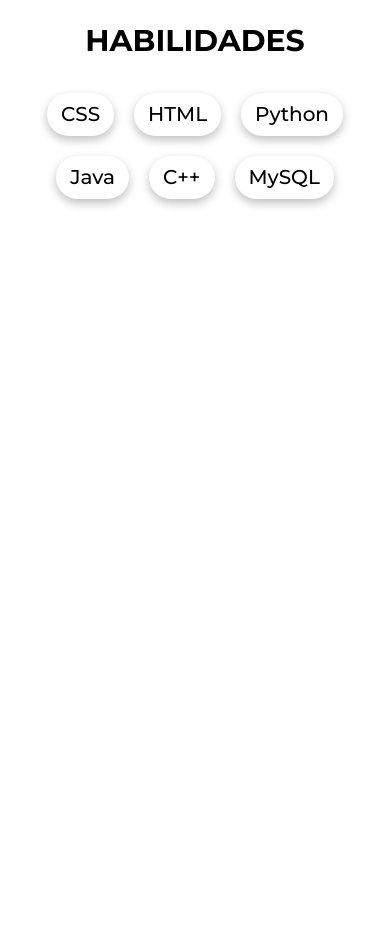
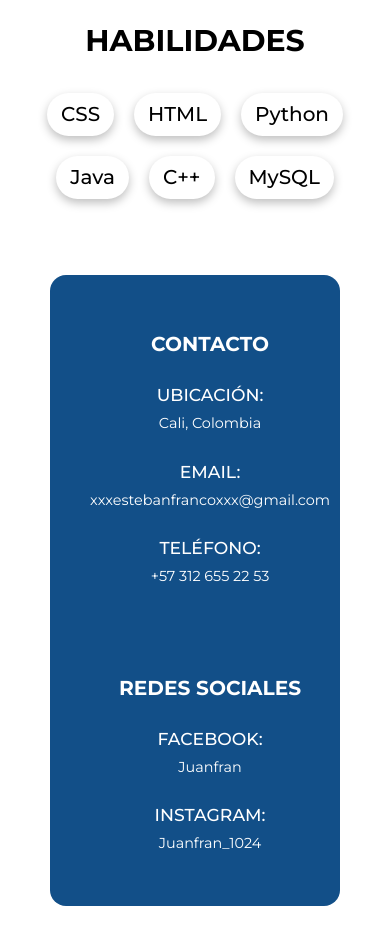
Before and after one commit to Juanfran24/Juanfran24.github.io, a plain HTML site: page index.html in a window 390 px wide. Shown: the part 1654-2585 px from the top of the page. Before the commit the page ends 1954 px from the top, so only its background shows below. Drawn offline with nearby package versions, Linux system fonts and the light colour scheme.

Commit message:
new changes web page

```diff
--- /dev/null
+++ b/css/contact.css
@@ -0,0 +1,73 @@
+/* configuracion para escritorio */
+
+.contact-data{
+    display: grid;
+    grid-template-columns: 1fr 1fr;
+    background-color: var(--primary-color);
+    color: var(--text-color-inverse);
+    margin: 10px 100px;
+    padding: 10px;
+    border-radius: 1em;
+}
+
+.contact-data h2{
+    font-size: 2.5em;
+}
+
+.contact-data a{
+    color: var(--text-color-inverse);
+}
+
+.contact-data a:hover{
+    color: var(--secundary-color);
+}
+
+.contact-data h3{
+    font-weight: 500;
+    margin-bottom: 10px;
+    margin-top: 30px;
+}
+
+.contact-data-contacto {
+    padding: 50px;
+    margin: auto;
+}
+
+
+.contact-data-redes{
+    padding: 50px;
+    margin: 0 auto;
+}
+
+/* configuracion para moviles */
+
+@media (max-width: 950px){
+    .contact-data{
+        display: grid;
+        grid-template-columns: 1fr;
+        margin: 0 50px;
+        text-align: center;
+    }
+
+    .contact-data h2{
+        font-size: 1.4em;
+    }
+
+    .contact-data h3{
+        font-size: 1.2em;
+    }
+
+    .contact-data-contacto {
+        padding: 30px;
+        font-size: 0.9em;
+
+    }
+
+    .contact-data-redes{
+        padding: 30px;
+        font-size: 0.9em;
+    }
+
+
+
+}
--- a/index.html
+++ b/index.html
@@ -15,6 +15,7 @@
     <link rel="stylesheet" href="./css/profile.css">
     <link rel="stylesheet" href="./css/skills.css">
     <link rel="stylesheet" href="./css/experiences.css">
+    <link rel="stylesheet" href="./css/contact.css">
     <script defer src="../js/app.js"></script>
 </head>
 
@@ -128,6 +129,30 @@
     </div>
 
     <section class="contact vertical-padding" id="contact">
+        <div class="contact-data">
+            <div class="contact-data-contacto">
+                <h2>CONTACTO</h2>
+                <p>
+                    <h3>UBICACIÓN:</h3>
+                    Cali, Colombia
+                    <h3>EMAIL:</h3>
+                    xxxestebanfrancoxxx@gmail.com
+                    <h3>TELÉFONO:</h3>
+                    +57 312 655 22 53
+                </p>
+            </div>
+
+            <div class="contact-data-redes">
+                <h2>REDES SOCIALES</h2>
+                <p>
+                    <h3>FACEBOOK:</h3>
+                    <a href="https://www.facebook.com/juanesteban.francoestacio.5/">Juanfran</a>
+                    <h3>INSTAGRAM:</h3>
+                    <a href="https://www.instagram.com/juanfran_1024">Juanfran_1024</a>
+                </p>
+            </div>
+
+        </div>
 
     </section>
 </body>
```
